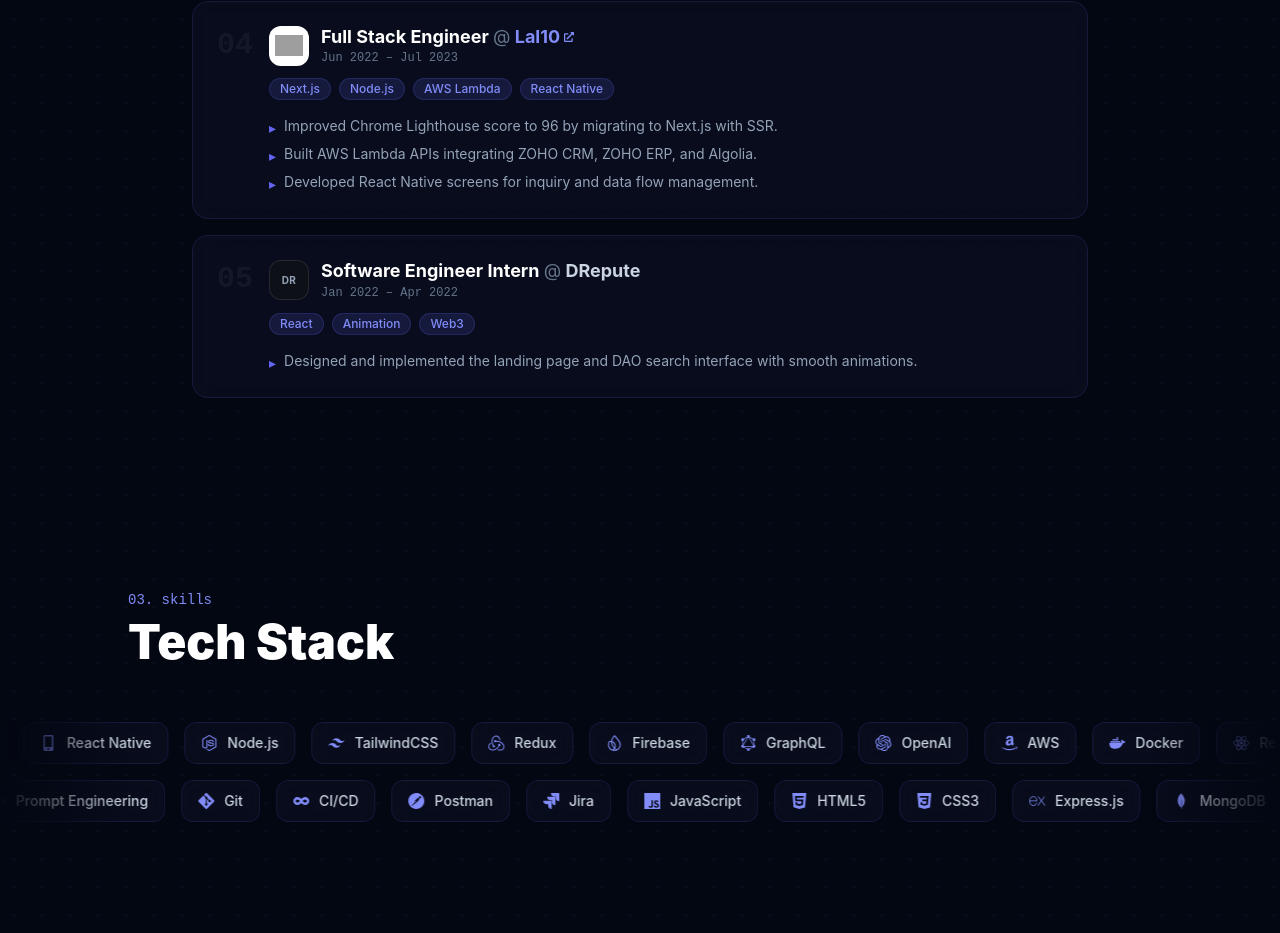
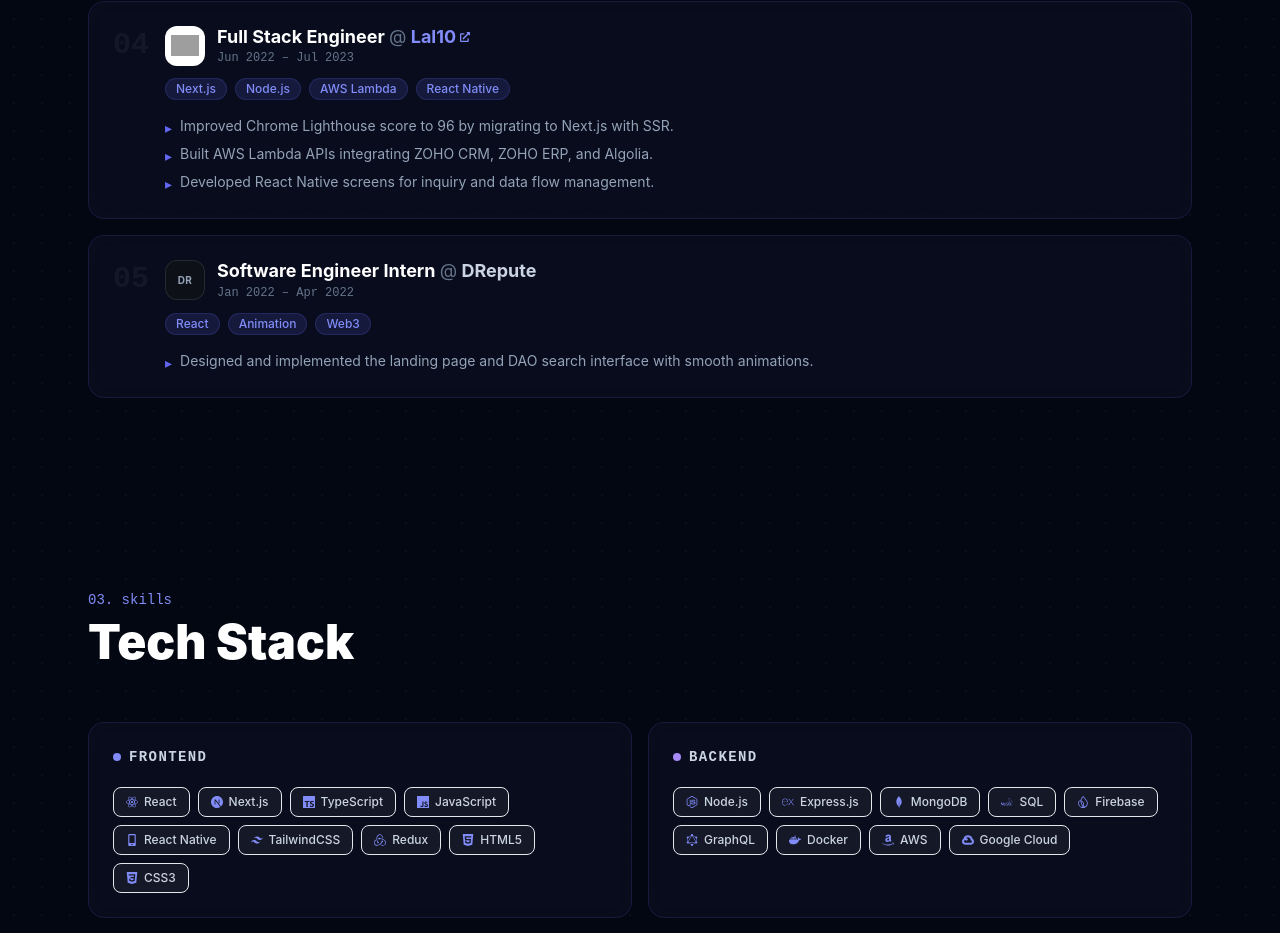
Before and after one commit to Animesh-chaturvedi/portfolio-ani, a Next.js app: page / in a window 1280 px wide. Shown: the part 1843-2776 px from the top of the page. Built offline with nearby package versions, Linux system fonts and the light colour scheme; grey boxes are pictures that could not be loaded.

Commit message:
download button fix and intendation fixes

```diff
--- a/components/Contacts.tsx
+++ b/components/Contacts.tsx
@@ -11,7 +11,7 @@
 
 export default function Contact() {
   return (
-    <section id="contact" className="relative py-32 px-6 md:px-16 overflow-hidden">
+    <section id="contact" className="relative py-32 overflow-hidden">
 
       {/* Bottom ambient glow */}
       <div className="absolute bottom-0 left-1/2 -translate-x-1/2 w-[600px] h-[250px] bg-indigo-600/15 blur-[100px] pointer-events-none" />
--- a/components/Experience.tsx
+++ b/components/Experience.tsx
@@ -103,8 +103,8 @@
 
 export default function Experience() {
   return (
-    <section id="experience" className="py-24 px-6 md:px-16">
-      <div className="max-w-4xl mx-auto">
+    <section id="experience" className="py-24">
+      <div className="max-w-6xl mx-auto px-6">
 
         {/* Header */}
         <motion.div
--- a/components/Hero.tsx
+++ b/components/Hero.tsx
@@ -41,13 +41,13 @@
       ref={ref}
       onMouseMove={handleMouseMove}
       onMouseLeave={handleMouseLeave}
-      className="relative min-h-screen flex items-center px-6 md:px-16 overflow-hidden"
+      className="relative min-h-screen flex items-center overflow-hidden"
     >
       {/* Ambient blobs */}
       <div className="absolute -top-32 -right-32 w-[500px] h-[500px] bg-indigo-600/20 rounded-full blur-[120px] pointer-events-none" />
       <div className="absolute -bottom-32 -left-32 w-[400px] h-[400px] bg-violet-700/15 rounded-full blur-[120px] pointer-events-none" />
 
-      <div className="relative z-10 max-w-6xl mx-auto w-full pt-24 pb-16">
+      <div className="relative z-10 max-w-6xl mx-auto px-6 w-full pt-24 pb-16">
         <motion.div variants={stagger} initial="hidden" animate="visible">
 
           {/* Available badge */}
@@ -68,7 +68,7 @@
           <motion.p variants={fadeUp} className="mt-6 text-lg md:text-xl font-mono text-slate-400">
             <span className="text-accent-light">&gt; </span>
             <Typewriter
-              words={["Full-Stack Engineer", "AI Engineer", "Tech Lead", "React Native Developer"]}
+              words={["Full-Stack Engineer", "AI Engineer", "Tech Lead"]}
               loop={0}
               cursor
               cursorStyle="|"
@@ -82,8 +82,8 @@
           <motion.div variants={fadeUp} className="mt-10 flex flex-wrap gap-10">
             {[
               { value: "4+",   label: "Years experience" },
-              { value: "10+",  label: "Apps shipped" },
-              { value: "50k+", label: "Users served" },
+              { value: "10+",  label: "Products shipped" },
+              { value: "50k+", label: "Daily active users" },
             ].map(stat => (
               <div key={stat.label}>
                 <div className="text-4xl font-black text-white">{stat.value}</div>
--- a/components/Projects.tsx
+++ b/components/Projects.tsx
@@ -94,8 +94,8 @@
   const rest = projects.filter(p => !p.featured);
 
   return (
-    <section id="projects" className="py-24 px-6 md:px-16">
-      <div className="max-w-6xl mx-auto">
+    <section id="projects" className="py-24">
+      <div className="max-w-6xl mx-auto px-6">
 
         <motion.div
           initial={{ opacity: 0, y: 20 }} whileInView={{ opacity: 1, y: 0 }}
--- a/components/QuickBuilds.tsx
+++ b/components/QuickBuilds.tsx
@@ -25,8 +25,8 @@
 
 export default function QuickBuilds() {
   return (
-    <section id="quick-builds" className="py-24 px-6 md:px-16">
-      <div className="max-w-6xl mx-auto">
+    <section id="quick-builds" className="py-24">
+      <div className="max-w-6xl mx-auto px-6">
 
         <motion.div
           initial={{ opacity: 0, y: 20 }} whileInView={{ opacity: 1, y: 0 }}
--- a/components/Skills.tsx
+++ b/components/Skills.tsx
@@ -10,78 +10,113 @@
 } from "react-icons/si";
 import { FaMobileAlt, FaBrain, FaRobot, FaSitemap, FaCode, FaInfinity } from "react-icons/fa";
 
-const row1 = [
-  { name: "React",        icon: <SiReact /> },
-  { name: "Next.js",      icon: <SiNextdotjs /> },
-  { name: "TypeScript",   icon: <SiTypescript /> },
-  { name: "React Native", icon: <FaMobileAlt /> },
-  { name: "Node.js",      icon: <SiNodedotjs /> },
-  { name: "TailwindCSS",  icon: <SiTailwindcss /> },
-  { name: "Redux",        icon: <SiRedux /> },
-  { name: "Firebase",     icon: <SiFirebase /> },
-  { name: "GraphQL",      icon: <SiGraphql /> },
-  { name: "OpenAI",       icon: <SiOpenai /> },
-  { name: "AWS",          icon: <SiAmazon /> },
-  { name: "Docker",       icon: <SiDocker /> },
+const domains = [
+  {
+    label: "Frontend",
+    color: "from-indigo-500/20 to-violet-500/10",
+    border: "border-indigo-500/20",
+    dot: "bg-indigo-400",
+    skills: [
+      { name: "React",        icon: <SiReact /> },
+      { name: "Next.js",      icon: <SiNextdotjs /> },
+      { name: "TypeScript",   icon: <SiTypescript /> },
+      { name: "JavaScript",   icon: <SiJavascript /> },
+      { name: "React Native", icon: <FaMobileAlt /> },
+      { name: "TailwindCSS",  icon: <SiTailwindcss /> },
+      { name: "Redux",        icon: <SiRedux /> },
+      { name: "HTML5",        icon: <SiHtml5 /> },
+      { name: "CSS3",         icon: <SiCss3 /> },
+    ],
+  },
+  {
+    label: "Backend",
+    color: "from-violet-500/20 to-blue-500/10",
+    border: "border-violet-500/20",
+    dot: "bg-violet-400",
+    skills: [
+      { name: "Node.js",     icon: <SiNodedotjs /> },
+      { name: "Express.js",  icon: <SiExpress /> },
+      { name: "MongoDB",     icon: <SiMongodb /> },
+      { name: "SQL",         icon: <SiMysql /> },
+      { name: "Firebase",    icon: <SiFirebase /> },
+      { name: "GraphQL",     icon: <SiGraphql /> },
+      { name: "Docker",      icon: <SiDocker /> },
+      { name: "AWS",         icon: <SiAmazon /> },
+      { name: "Google Cloud",icon: <SiGooglecloud /> },
+    ],
+  },
+  {
+    label: "AI / LLM",
+    color: "from-emerald-500/20 to-teal-500/10",
+    border: "border-emerald-500/20",
+    dot: "bg-emerald-400",
+    skills: [
+      { name: "OpenAI",              icon: <SiOpenai /> },
+      { name: "LangChain.js",        icon: <FaBrain /> },
+      { name: "LangGraph",           icon: <FaSitemap /> },
+      { name: "Generative AI",       icon: <FaRobot /> },
+      { name: "Prompt Engineering",  icon: <FaCode /> },
+    ],
+  },
+  {
+    label: "Tools",
+    color: "from-slate-500/20 to-zinc-500/10",
+    border: "border-slate-500/20",
+    dot: "bg-slate-400",
+    skills: [
+      { name: "Git",     icon: <SiGit /> },
+      { name: "CI/CD",   icon: <FaInfinity /> },
+      { name: "Postman", icon: <SiPostman /> },
+      { name: "Jira",    icon: <SiJira /> },
+    ],
+  },
 ];
-
-const row2 = [
-  { name: "JavaScript",        icon: <SiJavascript /> },
-  { name: "HTML5",             icon: <SiHtml5 /> },
-  { name: "CSS3",              icon: <SiCss3 /> },
-  { name: "Express.js",        icon: <SiExpress /> },
-  { name: "MongoDB",           icon: <SiMongodb /> },
-  { name: "SQL",               icon: <SiMysql /> },
-  { name: "Google Cloud",      icon: <SiGooglecloud /> },
-  { name: "LangChain.js",      icon: <FaBrain /> },
-  { name: "LangGraph",         icon: <FaSitemap /> },
-  { name: "Generative AI",     icon: <FaRobot /> },
-  { name: "Prompt Engineering",icon: <FaCode /> },
-  { name: "Git",               icon: <SiGit /> },
-  { name: "CI/CD",             icon: <FaInfinity /> },
-  { name: "Postman",           icon: <SiPostman /> },
-  { name: "Jira",              icon: <SiJira /> },
-];
-
-function SkillPill({ name, icon }: { name: string; icon: React.ReactNode }) {
-  return (
-    <div className="inline-flex items-center gap-2.5 px-4 py-2.5 rounded-xl glass border border-white/5 text-slate-300 text-sm font-medium whitespace-nowrap mx-2 hover:border-accent/30 hover:text-white transition-all">
-      <span className="text-accent-light text-base">{icon}</span>
-      {name}
-    </div>
-  );
-}
 
 export default function Skills() {
   return (
-    <section id="skills" className="py-24 overflow-hidden">
-      <div className="max-w-6xl mx-auto px-6 md:px-16 mb-14">
+    <section id="skills" className="py-24">
+      <div className="max-w-6xl mx-auto px-6">
+
         <motion.div
           initial={{ opacity: 0, y: 20 }} whileInView={{ opacity: 1, y: 0 }}
           viewport={{ once: true }} transition={{ duration: 0.5 }}
+          className="mb-14"
         >
           <p className="text-accent-light font-mono text-sm mb-2">03. skills</p>
           <h2 className="text-4xl md:text-5xl font-black text-white">Tech Stack</h2>
         </motion.div>
-      </div>
 
-      {/* Marquee row 1 — left */}
-      <div className="relative mb-4">
-        <div className="flex animate-marquee w-max">
-          {[...row1, ...row1].map((s, i) => <SkillPill key={i} {...s} />)}
+        <div className="grid grid-cols-1 sm:grid-cols-2 gap-4">
+          {domains.map((domain, di) => (
+            <motion.div
+              key={domain.label}
+              initial={{ opacity: 0, y: 24 }}
+              whileInView={{ opacity: 1, y: 0 }}
+              viewport={{ once: true, amount: 0.15 }}
+              transition={{ duration: 0.45, delay: di * 0.08 }}
+              className={`glass rounded-2xl p-6 bg-gradient-to-br ${domain.color} border ${domain.border}`}
+            >
+              <div className="flex items-center gap-2 mb-5">
+                <span className={`w-2 h-2 rounded-full ${domain.dot}`} />
+                <h3 className="text-sm font-mono font-semibold text-slate-300 uppercase tracking-widest">
+                  {domain.label}
+                </h3>
+              </div>
+              <div className="flex flex-wrap gap-2">
+                {domain.skills.map(skill => (
+                  <span
+                    key={skill.name}
+                    className="inline-flex items-center gap-1.5 px-3 py-1.5 rounded-lg bg-white/5 border border-white/8 text-slate-300 text-xs font-medium hover:border-accent/30 hover:text-white transition-all"
+                  >
+                    <span className="text-accent-light">{skill.icon}</span>
+                    {skill.name}
+                  </span>
+                ))}
+              </div>
+            </motion.div>
+          ))}
         </div>
-        {/* fade edges */}
-        <div className="absolute inset-y-0 left-0 w-32 bg-gradient-to-r from-bg to-transparent pointer-events-none z-10" />
-        <div className="absolute inset-y-0 right-0 w-32 bg-gradient-to-l from-bg to-transparent pointer-events-none z-10" />
-      </div>
 
-      {/* Marquee row 2 — right (reverse) */}
-      <div className="relative">
-        <div className="flex animate-marquee-reverse w-max">
-          {[...row2, ...row2].map((s, i) => <SkillPill key={i} {...s} />)}
-        </div>
-        <div className="absolute inset-y-0 left-0 w-32 bg-gradient-to-r from-bg to-transparent pointer-events-none z-10" />
-        <div className="absolute inset-y-0 right-0 w-32 bg-gradient-to-l from-bg to-transparent pointer-events-none z-10" />
       </div>
     </section>
   );
```
Also changed, not shown: 1 other file (tests, documents, lock files or other folders).
